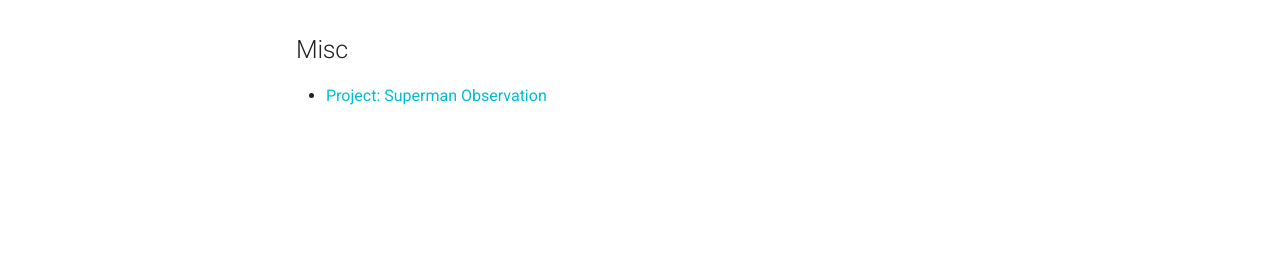
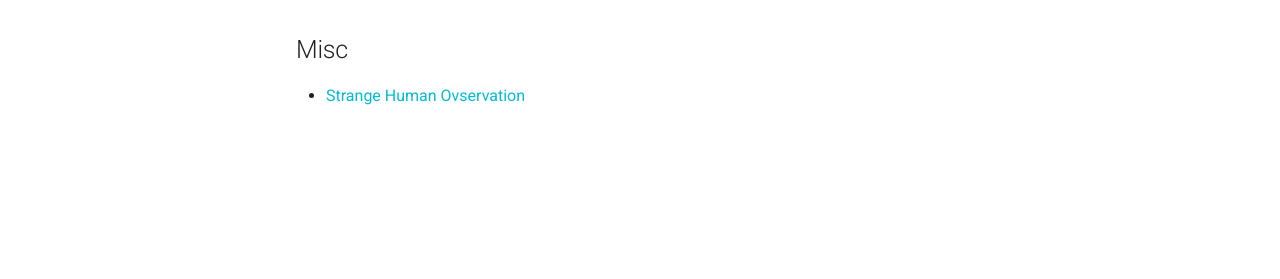
Before and after one commit to MorrisHohoho/NOOB_BLOGS, an MkDocs documentation site: the page built from docs/blogs/index.md, in a window 1280 px wide. Shown: the part 196-475 px from the top of the page. Built offline with MkDocs 1.6.1 and Material for MkDocs 9.7.7, drawn with Linux system fonts in a browser that asks for light colours; comment, search, counter and statistics services are not loaded.

Commit message:
update blogs index

```diff
--- a/docs/blogs/index.md
+++ b/docs/blogs/index.md
@@ -1,4 +1,4 @@
 # About
 
 ## Misc
-- [Project: Superman Observation](./[Misc]Superman.md)
+- [Strange Human Ovservation](./[Misc]Superman.md)
```
